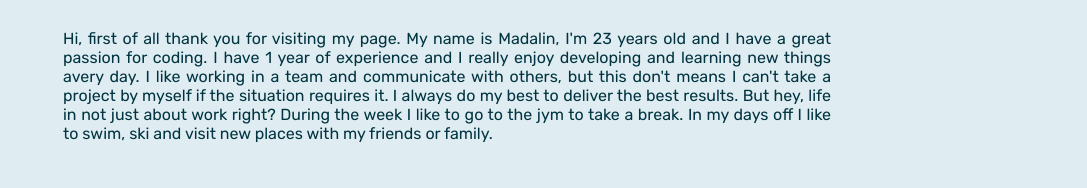
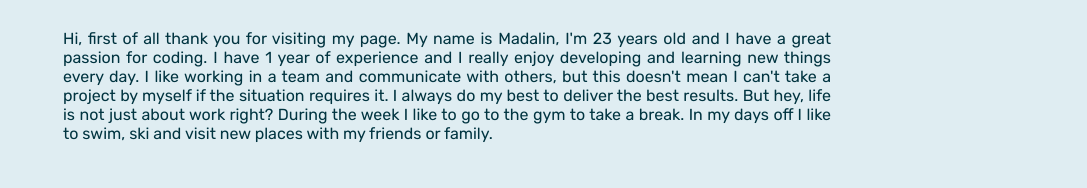
Before and after one commit to MadalinTurluianu/PersonalPage, a plain HTML site: page index.html in a window 1280 px wide. Shown: the part 738-926 px from the top of the page, without its empty margins (193-1280 px from the left). Drawn offline with Linux system fonts and the light colour scheme.

Commit message:
typo corrected

```diff
--- a/index.html
+++ b/index.html
@@ -52,11 +52,11 @@
         <p>
           Hi, first of all thank you for visiting my page.
           My name is Madalin, I'm <span class="myAge"></span> years old and I have a great passion for coding.
-          I have <span class="experience"></span> of experience and I really enjoy developing and learning new things avery day.
-          I like working in a team and communicate with others, but this don't means I can't take a project by myself if the situation requires it.
+          I have <span class="experience"></span> of experience and I really enjoy developing and learning new things every day.
+          I like working in a team and communicate with others, but this doesn't mean I can't take a project by myself if the situation requires it.
           I always do my best to deliver the best results.
-          But hey, life in not just about work right?
-          During the week I like to go to the jym to take a break.
+          But hey, life is not just about work right?
+          During the week I like to go to the gym to take a break.
           In my days off I like to swim, ski and visit new places with my friends or family.
         </p>
       </div>
```
